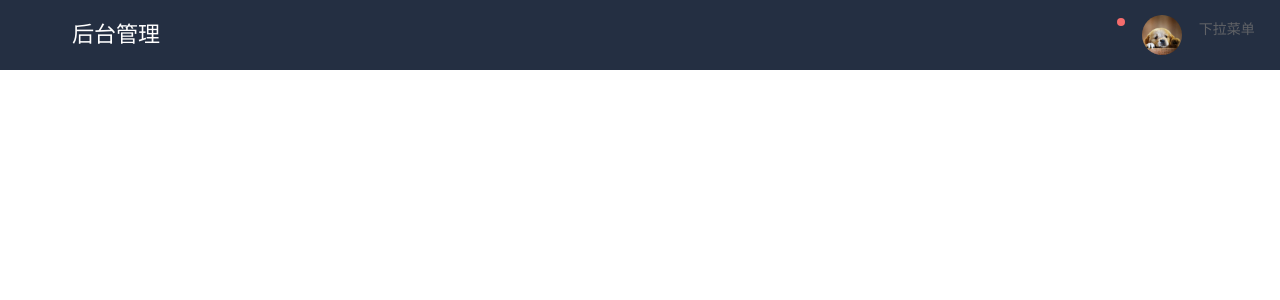
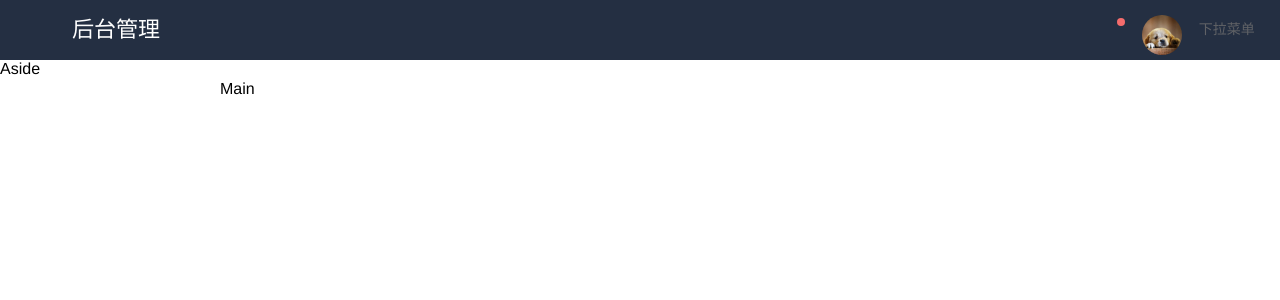
Before and after one commit to hahei89/vue3-demo-js, a Vue app: page /#/ in a window 1280 px wide. Shown: the top 300 px of the page. Built offline with nearby package versions, Linux system fonts and the light colour scheme.

Commit message:
✨ 特性: 修改布局方式

```diff
--- a/src/components/header.vue
+++ b/src/components/header.vue
@@ -1,5 +1,5 @@
 <template>
-  <el-header class="header">
+  <div class="header">
     <el-row :gutter="8">
       <el-col :span="1">
         <el-icon @click="setCollapse" class="collapse-btn" color="#409EFC">
@@ -45,7 +45,7 @@
         </el-row>
       </el-col>
     </el-row>
-  </el-header>
+  </div>
 </template>
 
 <script>
@@ -99,23 +99,23 @@
 </script>
 
 <style lang="less" scoped>
+  @height: 60px;
   .header {
-    position: relative;
     box-sizing: border-box;
     width: 100%;
-    height: 70px;
+    height: @height;
     font-size: 22px;
     color: #fff;
     .collapse-btn {
       padding: 0 21px;
       cursor: pointer;
-      line-height: 70px;
-      height: 70px;
+      line-height: @height;
+      height: @height;
       font-size: 22px;
     }
     .logo {
       text-align: left;
-      line-height: 70px;
+      line-height: @height;
     }
     .user-avator,
     .btn-cell,
@@ -144,7 +144,7 @@
     }
     .user-avator {
       padding-left: 8px !important;
-      height: 70px;
+      height: @height;
       display: flex;
       align-items: center;
       justify-content: center;
--- a/src/pages/home/index.vue
+++ b/src/pages/home/index.vue
@@ -1,7 +1,13 @@
 <template>
-  <div id="home">
-    <page-header />
-  </div>
+  <el-container>
+    <el-header class="header">
+      <page-header />
+    </el-header>
+    <el-container>
+      <el-aside width="200px">Aside</el-aside>
+      <el-main>Main</el-main>
+    </el-container>
+  </el-container>
 </template>
 
 <script>
```
